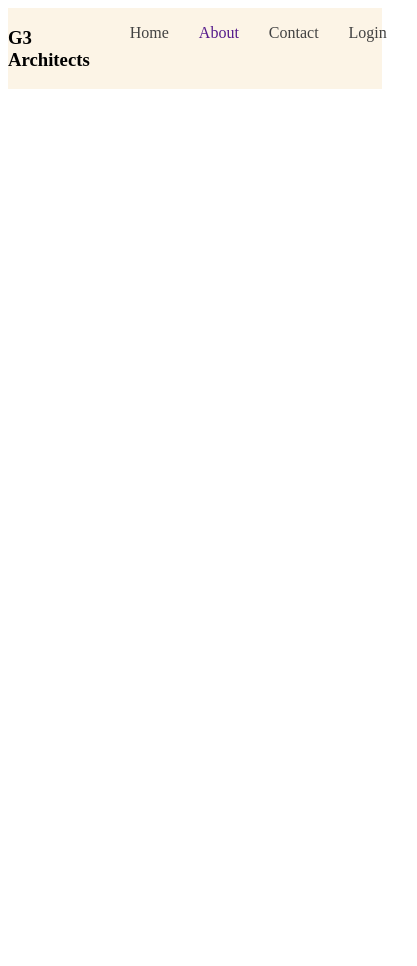
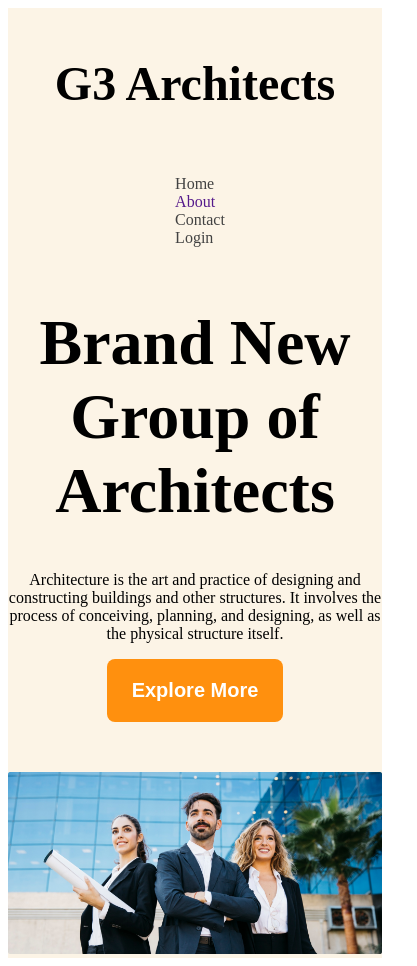
Before and after one commit to tanne09/g3-arct-website, a plain HTML site: page index.html in a window 390 px wide. Shown: the whole page, 417 px wide, since content can reach past the window. Before the commit the page ends 844 px from the top, so only its background shows below. Drawn offline with Linux system fonts and the light colour scheme.

Commit message:
added responsive media Query

```diff
--- a/index.html
+++ b/index.html
@@ -22,7 +22,12 @@
             </ul>
         </nav>
         <div class="banner">
-
+            <div class="banner-content">
+                <h1 class="banner-title">Brand New Group of Architects</h1>
+                <p class="banner-description">Architecture is the art and practice of designing and constructing buildings and other structures. It involves the process of conceiving, planning, and designing, as well as the physical structure itself.  </p>
+                <button class="btn-primary">Explore More</button>
+            </div>
+            <img class="banner-image" src="images/banner.png" alt="">
         </div>
     </header>
     <main>
--- a/style.css
+++ b/style.css
@@ -8,6 +8,15 @@
   /* shared Style  */
 .display-flex{
     display: flex;
+}
+.btn-primary{
+    background-color:#FF900E ;
+    color: white;
+    padding: 20px 25px;
+    font-size: 1.25rem;
+    font-weight: 600;
+    border-radius: 8px;
+    border: none;
 }
 /* dark 02 */
 .text-gray{
@@ -26,11 +35,15 @@
   /* navbar related style */
 .navbar{
    justify-content: space-between;
+   align-items: center;
   }
 .nav-items{
        list-style: none;
        margin-right: 30px;
-
+}
+.brand{
+    font-weight: 700;
+    font-size: 3rem;
 }
 .nav-link{
     text-decoration: none;
@@ -40,3 +53,25 @@
     max-width:1440px ;
     margin: 0 auto;
 }
+/* banner content related style */
+.banner-content{
+    max-width: 850px;
+    margin: 0 auto;
+    text-align: center;
+    margin-bottom: 50px;
+}
+.banner-title{
+    font-weight: 700;
+    font-size:4rem ;
+}
+.banner-image{
+    width: 100%;
+}
+
+/* responsive media Query */
+
+@media screen and (max-width: 576px) {
+    .navbar , .nav-links {
+        flex-direction: column;
+    }
+}
```
Lines whose indentation alone changed are shown as unchanged.
